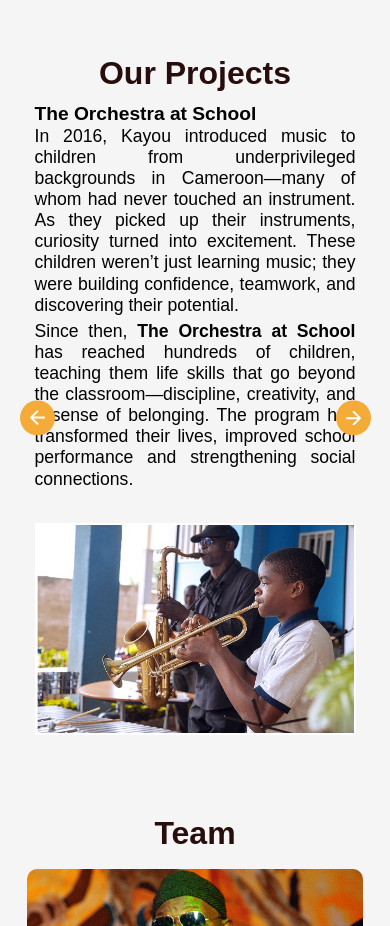
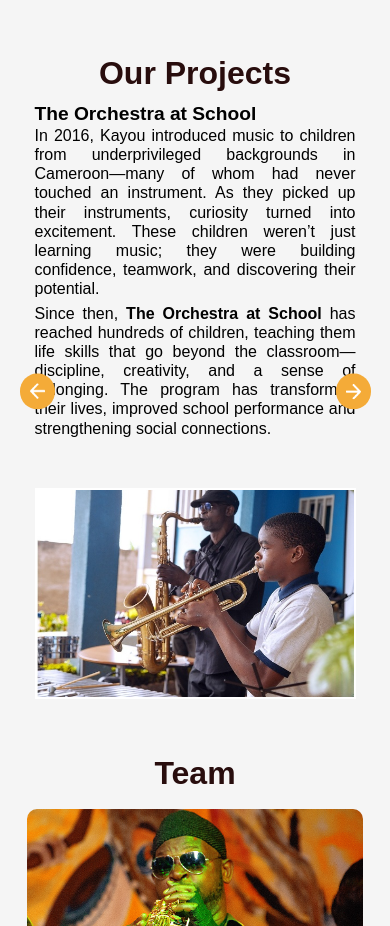
Before and after one commit to thierryotis/KayouJazzClub, a React (Vite) app: page / in a window 390 px wide. Shown: the part 1480-2406 px from the top of the page. Built offline with nearby package versions, Linux system fonts and the light colour scheme.

Commit message:
reduction de la taille

```diff
--- a/src/Components/about/About.css
+++ b/src/Components/about/About.css
@@ -42,7 +42,7 @@
 
 .about p{
     color:#010101;
-    font-size: 1.1em;
+    font-size: 1em;
     margin-bottom: 15px;
     text-align: justify;
 }
--- a/src/Components/contact/Contact.css
+++ b/src/Components/contact/Contact.css
@@ -31,7 +31,7 @@
 .contact-col p{
     min-width: 450px;
     list-style: 0.3;
-    font-size: 1.2em;
+    font-size: 1em;
 }
 
 .contact-col ul li{
--- a/src/Components/hero/Hero.css
+++ b/src/Components/hero/Hero.css
@@ -81,7 +81,7 @@
   }
 
   .carousel-caption h2 {
-    font-size: 1.8rem;
+    font-size: 1.7rem;
   }
 
   .carousel-caption p {
--- a/src/Components/programs/Programs.css
+++ b/src/Components/programs/Programs.css
@@ -47,7 +47,7 @@
 
 .program p{
     padding: 10px;
-    font-size: 1.2em;
+    font-size: 1em;
     text-align: justify;
 
 }
--- a/src/Components/project/Project.css
+++ b/src/Components/project/Project.css
@@ -126,7 +126,7 @@
     font-size: 1.2em; /* Réduire la taille du titre */
   }
   .slide p {
-    font-size: 1.1em; /* Réduire la taille du texte */
+    font-size: 1em;
   }
   .slide {
     box-shadow: 0 0 2px rgba(0, 0, 0, 0.05);
@@ -151,13 +151,13 @@
   .project-info {
     max-width: 600px;
     display: block;
-    font-size: 1.1em;
+    font-size: 1em;
   }
   .project-info h3 {
     font-size: 1.3em;
   }
   .slider p {
-    font-size: 1.1em;
+    font-size: 1em;
   }
   .slide {
     box-shadow: 0 0 0px rgba(0, 0, 0, 0.05);
@@ -188,7 +188,7 @@
     font-size: 1.3em;
   }
   .slider p {
-    font-size: 1.1em;
+    font-size: 1em;
   }
   .slide {
     box-shadow: 0 0 0px rgba(0, 0, 0, 0.05);
```
